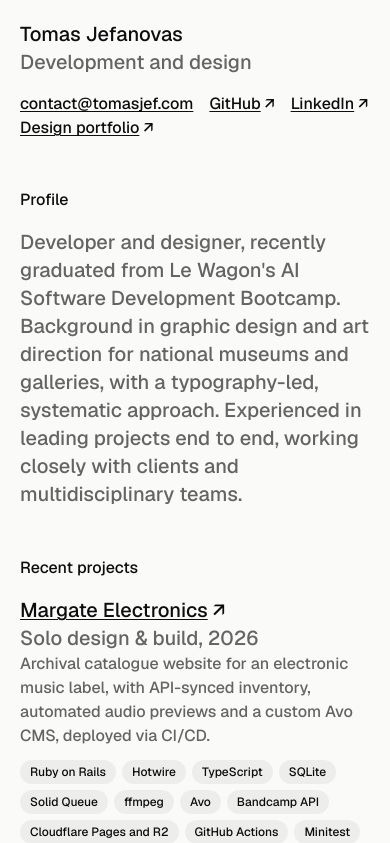
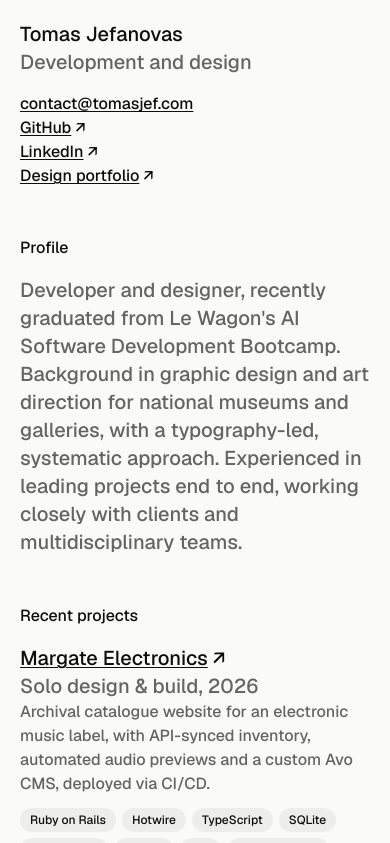
Before and after one commit to tomasjef/dev.portfolio, a Next.js app: page / in a window 390 px wide. Shown: the top 843 px of the page. Built offline with nearby package versions, Linux system fonts and the light colour scheme.

Commit message:
Stack the header contact links on phones and tablets
One link per line under the name, like the sidebar's Contact block,
instead of running on in a wrapping row.

```diff
--- a/src/app/page.tsx
+++ b/src/app/page.tsx
@@ -19,23 +19,33 @@ export default function Home() {
           <span className="block text-muted">Development and design</span>
         </h1>
         {/* On desktop the sidebar carries these; on smaller screens it sits at the very end */}
-        <p className="mt-4 flex flex-wrap gap-x-4 xl:hidden">
+        <ul className="mt-4 xl:hidden">
+          <li>
             <TextLink href={`mailto:${contact.email}`}>{contact.email}</TextLink>
+          </li>
+          <li>
             <TextLink href={contact.github} arrow="↗">
               GitHub
             </TextLink>
+          </li>
+          <li>
             <TextLink href={contact.linkedin} arrow="↗">
               LinkedIn
             </TextLink>
+          </li>
+          <li>
             <TextLink href={contact.designPortfolio} arrow="↗">
               Design portfolio
             </TextLink>
+          </li>
           {hasCv && (
+            <li>
               <TextLink href={contact.cv} arrow="↓" download>
                 CV
               </TextLink>
+            </li>
           )}
-        </p>
+        </ul>
       </header>
 
       <main className="flex flex-col gap-y-12 xl:col-span-9 xl:row-start-2 xl:grid xl:grid-cols-subgrid xl:content-start">
```
Lines whose indentation alone changed are shown as unchanged.
